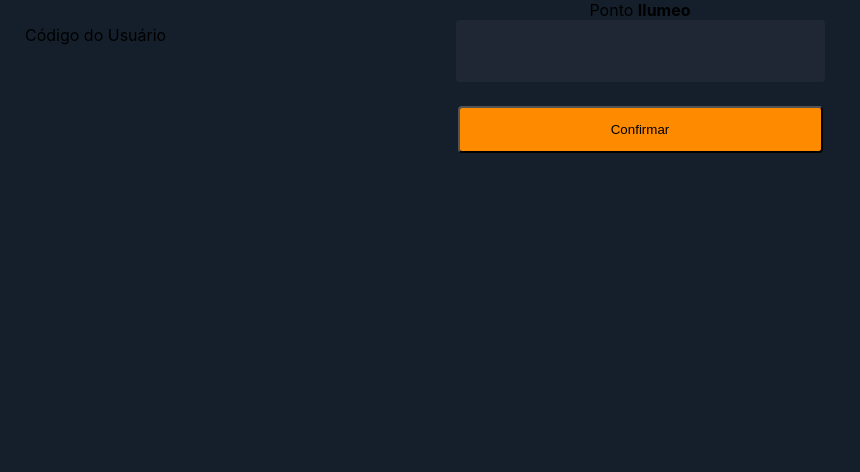
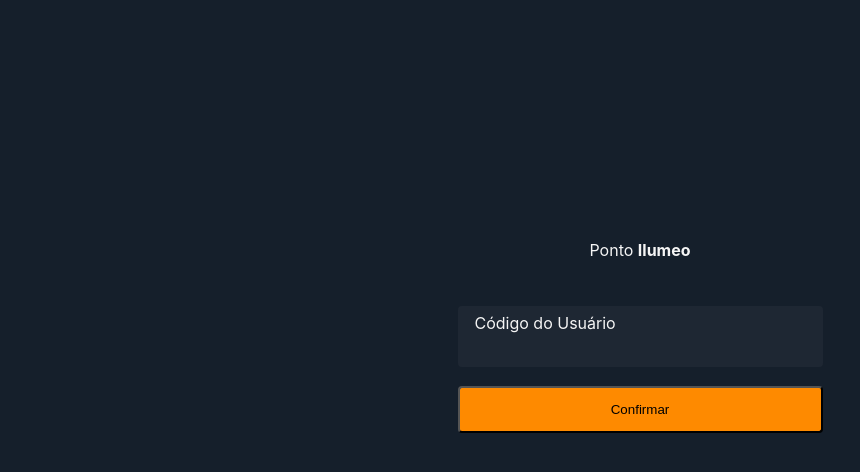
Before and after one commit to douglasCajueiro/ilumeo-attendance-manager-front, a React (Create React App) app: page / in a window 1280 px wide. Shown: the top 472 px of the page, without its empty margins (0-860 px from the left). Built offline with nearby package versions, Linux system fonts and the light colour scheme; no server answers.

Commit message:
improving login screen style

```diff
--- a/src/components/Login.tsx
+++ b/src/components/Login.tsx
@@ -6,35 +6,60 @@ import { getAttendanceHistory } from "../services/getAttendanceHistory";
 export const Login = () => {
     const [employeeCode, setEmployeeCode] = useState<string>()
     return (
-        <div className="form-container">
-            <div>Ponto <b>Ilumeo</b></div>
-            <div className="input-group">
-                <input id="username" style={Styles.input} onChange={(event) => setEmployeeCode(event.target.value)}></input>
-                <label className="input-label" htmlFor="username" style={Styles.inputLabel}>Código do Usuário</label>
+        // <div style={{display: "inline-block"}}>
+            <div className="form-container" style={Styles.formContainer}>
+                <div style={Styles.title}>Ponto <b>Ilumeo</b></div>
+                <div className="input-group" style={Styles.inputGroup}>
+                    <input id="username" style={Styles.input} onChange={(event) => setEmployeeCode(event.target.value)}></input>
+                    <span className="input-label" style={Styles.inputLabel}>Código do Usuário</span>
+                </div>
+                <button className="confirm" style={Styles.button} onClick={() => getAttendanceHistory(employeeCode || "")}>Confirmar</button>
+                <ToastContainer />
             </div>
-            <button className="confirm" style={Styles.button} onClick={() => getAttendanceHistory(employeeCode || "")}>Confirmar</button>
-            <ToastContainer/>
-        </div>
+        // </div>
     )
 }
 
 const Styles = {
+    formContainer: {
+        width: "365px",
+        display: "inline-block",
+        maxWidth: "92vw",
+        marginTop: "30vh",
+        position: "relative"
+
+
+    } as React.CSSProperties,
+    title: {
+        color: "#F5F5F5",
+        marginBottom: "46px",
+        alignSelf: "start"
+    } as React.CSSProperties,
     input: {
         backgroundColor: "#1E2733",
         border: "0",
-        height: "60px",
-        width: "365px",
-        borderRadius: "4px"
-    },
+        height: "40px",
+        width: "calc(100% - 16px)",
+        borderRadius: "4px",
+        color: "#F5F5F5",
+        fontSize: "21.6px",
+        paddingTop: "20px",
+        paddingLeft: "14px"
+    } as React.CSSProperties,
     button: {
         backgroundColor: "#FE8A00",
         height: "47px",
-        width: "365px",
+        width: "100%",
         borderRadius: "4px",
-        marginTop: "24px"
+        margin: "19px 0"
     },
     inputLabel: {
-        top: "25px",
-        left: "25px"
-    }
+        top: "7px",
+        left: "17px",
+        position: "absolute",
+        color: "#F5F5F5"
+    } as React.CSSProperties,
+    inputGroup: {
+        position: "relative"
+    } as React.CSSProperties,
 }
```
